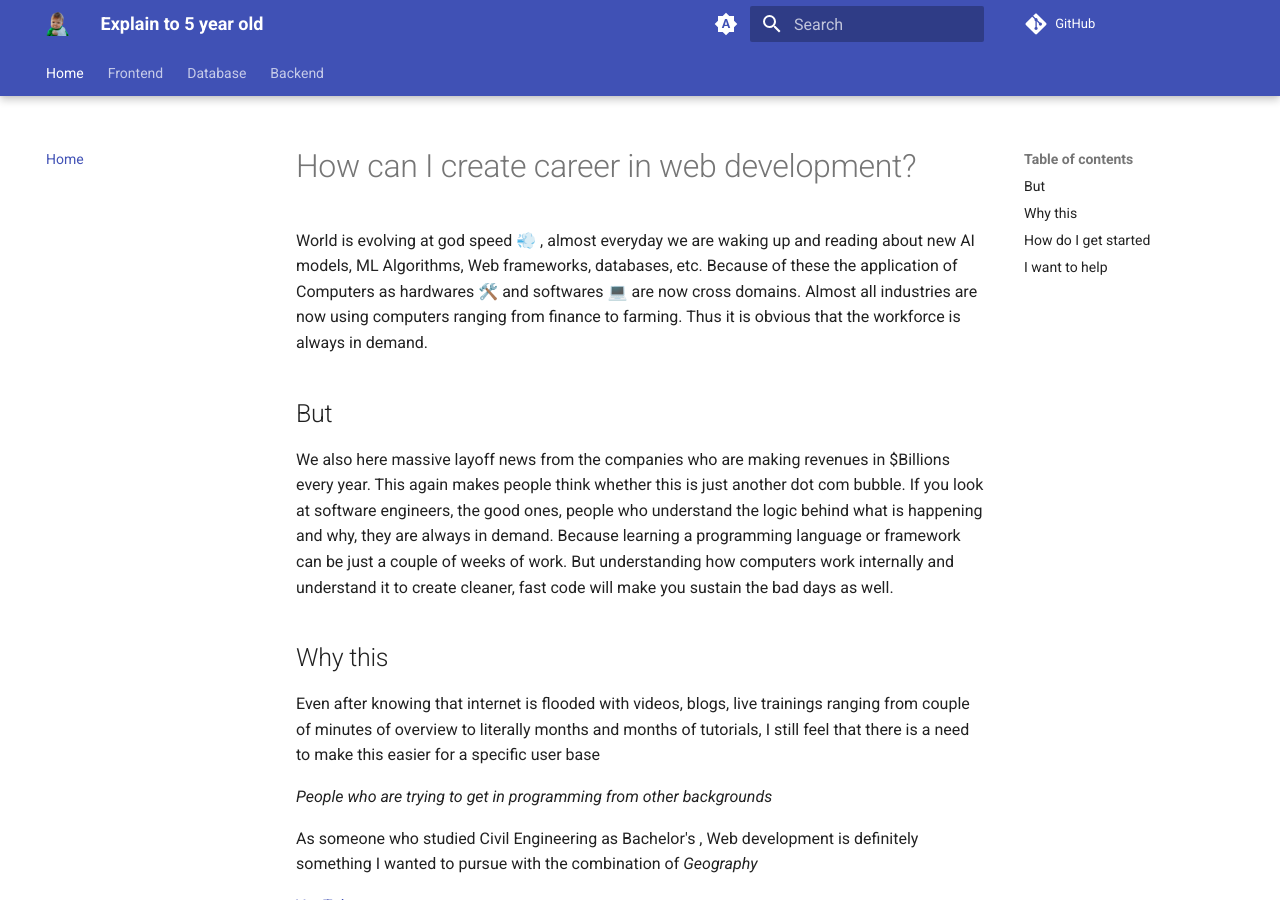
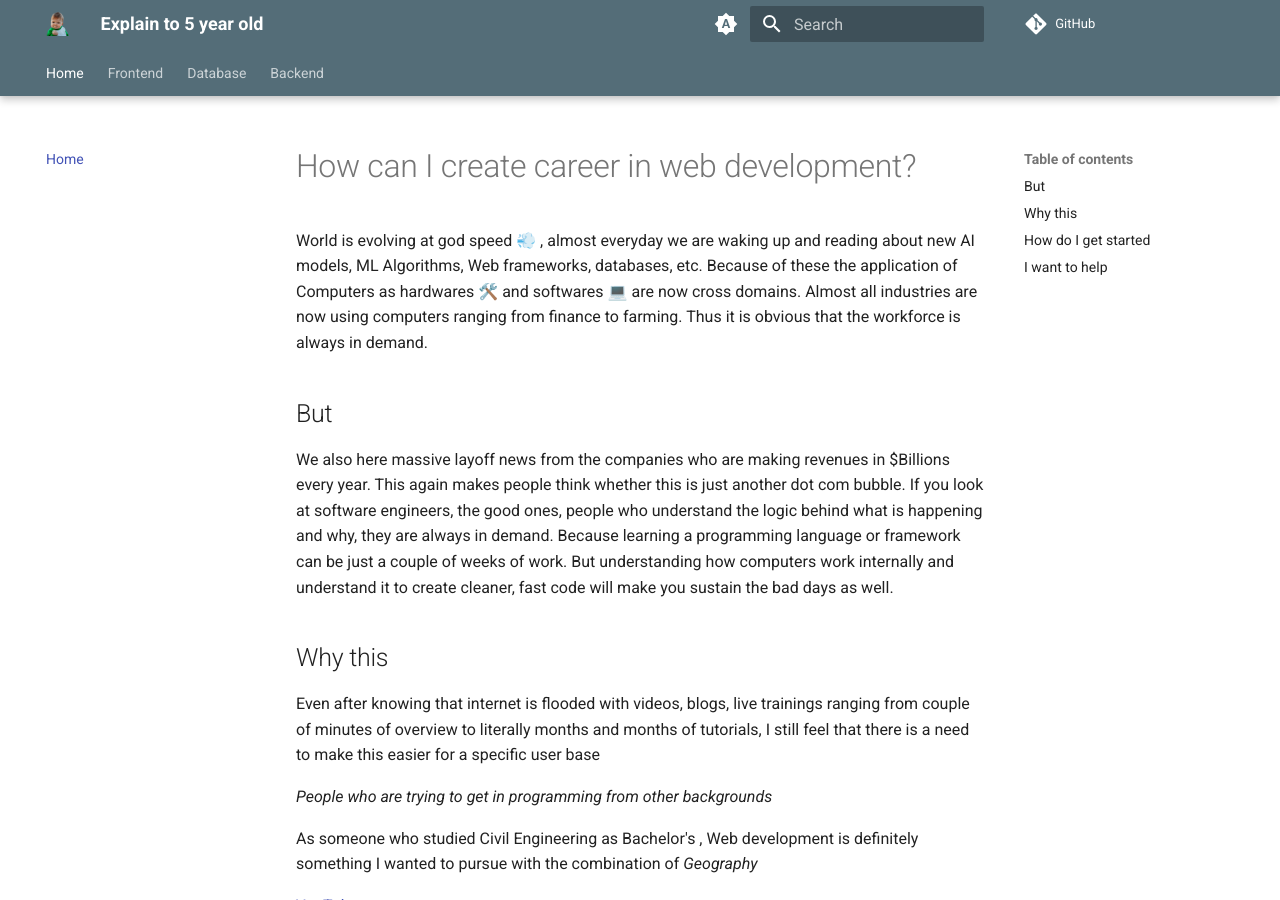
Before and after one commit to krishnaglodha/explainto5yearold, an MkDocs documentation site: the page built from docs/index.md, in a window 1280 px wide and 900 px high. Built offline with MkDocs 1.6.1 and Material for MkDocs 9.7.7, drawn with Linux system fonts in a browser that asks for light colours; comment, search, counter and statistics services are not loaded.

Commit message:
updated color code

```diff
--- a/mkdocs.yml
+++ b/mkdocs.yml
@@ -5,6 +5,7 @@ theme:
 
     # Palette toggle for automatic mode
     - media: "(prefers-color-scheme)"
+      primary: blue grey
       toggle:
         icon: material/brightness-auto
         name: Switch to light mode
@@ -12,13 +13,15 @@ theme:
     # Palette toggle for light mode
     - media: "(prefers-color-scheme: light)"
       scheme: default
+      primary: blue grey
       toggle:
         icon: material/brightness-7
         name: Switch to dark mode
 
     # Palette toggle for dark mode
-    - media: "(prefers-color-scheme: dark)"
+    - media: "(prefers-color-scheme: black)"
       scheme: slate
+      primary: blue grey
       toggle:
         icon: material/brightness-4
         name: Switch to system preference
```
